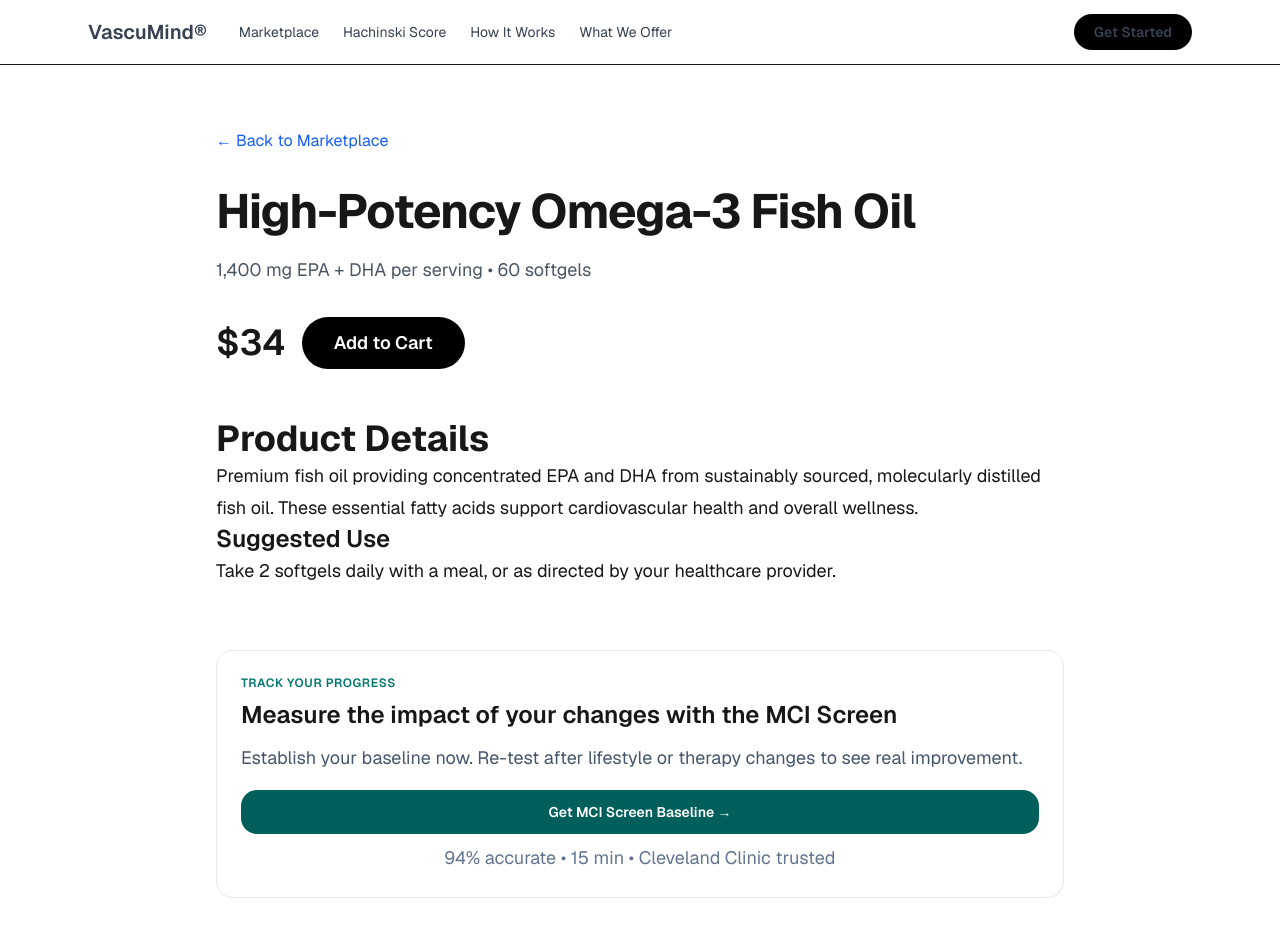
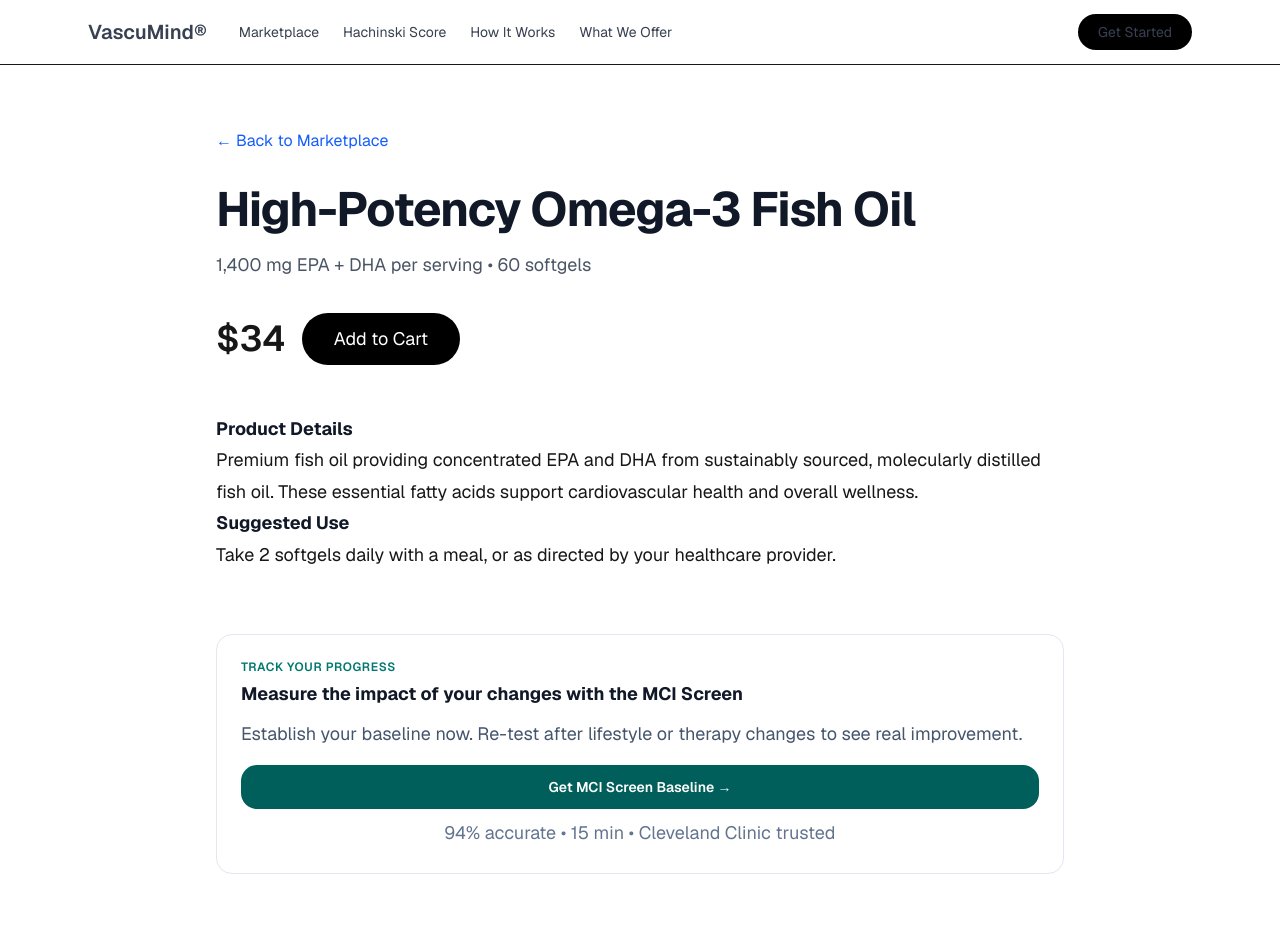
Before and after one commit to croomlawrence/vasculardementia.ai, a Next.js app: page /marketplace/omega-3 in a window 1280 px wide. Shown: the top 936 px of the page. Built offline with nearby package versions, Linux system fonts and the light colour scheme.

Commit message:
Force high contrast white text on black in dark mode

```diff
--- a/app/globals.css
+++ b/app/globals.css
@@ -14,24 +14,7 @@
   --font-mono: var(--font-geist-mono);
 }
 
-/* === Strong Contrast Dark Mode (Caregiver Optimized) === */
-@media (prefers-color-scheme: dark) {
-  :root {
-    --background: #0a0a0a;
-    --foreground: #ffffff; /* Pure white for maximum readability */
-  }
-
-  h1, h2, h3 {
-    color: #ffffff;
-  }
-
-  .bg-white {
-    background-color: #111111;
-    color: #ffffff;
-  }
-}
-
-/* === Senior-Friendly Typography === */
+/* === High Contrast Mode for Caregivers === */
 body {
   background: var(--background);
   color: var(--foreground);
@@ -41,39 +24,30 @@
   -moz-osx-font-smoothing: grayscale;
 }
 
-/* Base body text */
-p, li, .prose, .text-base {
+/* Strong contrast headings */
+h1, h2, h3 {
+  color: #111827;
+  font-weight: 700;
+}
+
+@media (prefers-color-scheme: dark) {
+  :root {
+    --background: #000000;
+    --foreground: #ffffff;
+  }
+
+  h1, h2, h3 {
+    color: #ffffff;
+  }
+}
+
+/* Body text */
+p, li, .prose {
   font-size: 1.125rem;
   line-height: 1.75;
 }
 
-/* Headings */
-h1 {
-  font-size: 3rem;
-  line-height: 1.1;
-  font-weight: 700;
-}
-
-h2 {
-  font-size: 2.25rem;
-  line-height: 1.2;
-  font-weight: 700;
-}
-
-h3 {
-  font-size: 1.5rem;
-  line-height: 1.3;
-  font-weight: 600;
-}
-
-/* Strong contrast buttons */
-button,
-a[class*="bg-black"],
-a[class*="bg-teal-800"] {
-  font-weight: 600;
-}
-
-/* Navigation contrast */
+/* Navigation */
 nav a {
   color: #374151;
 }
@@ -86,7 +60,4 @@
   nav a {
     color: #d1d5db;
   }
-  nav a:hover {
-    color: #ffffff;
-  }
 }
```
